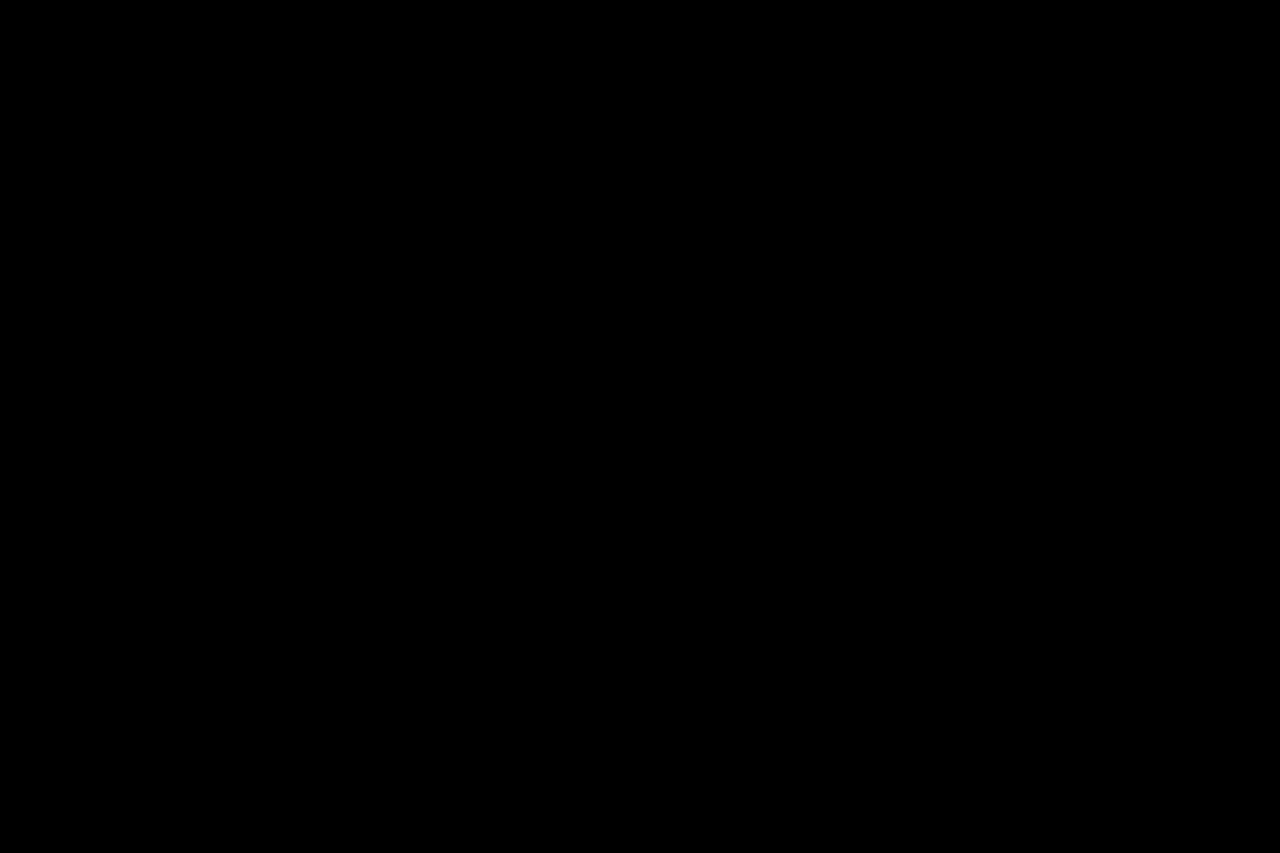
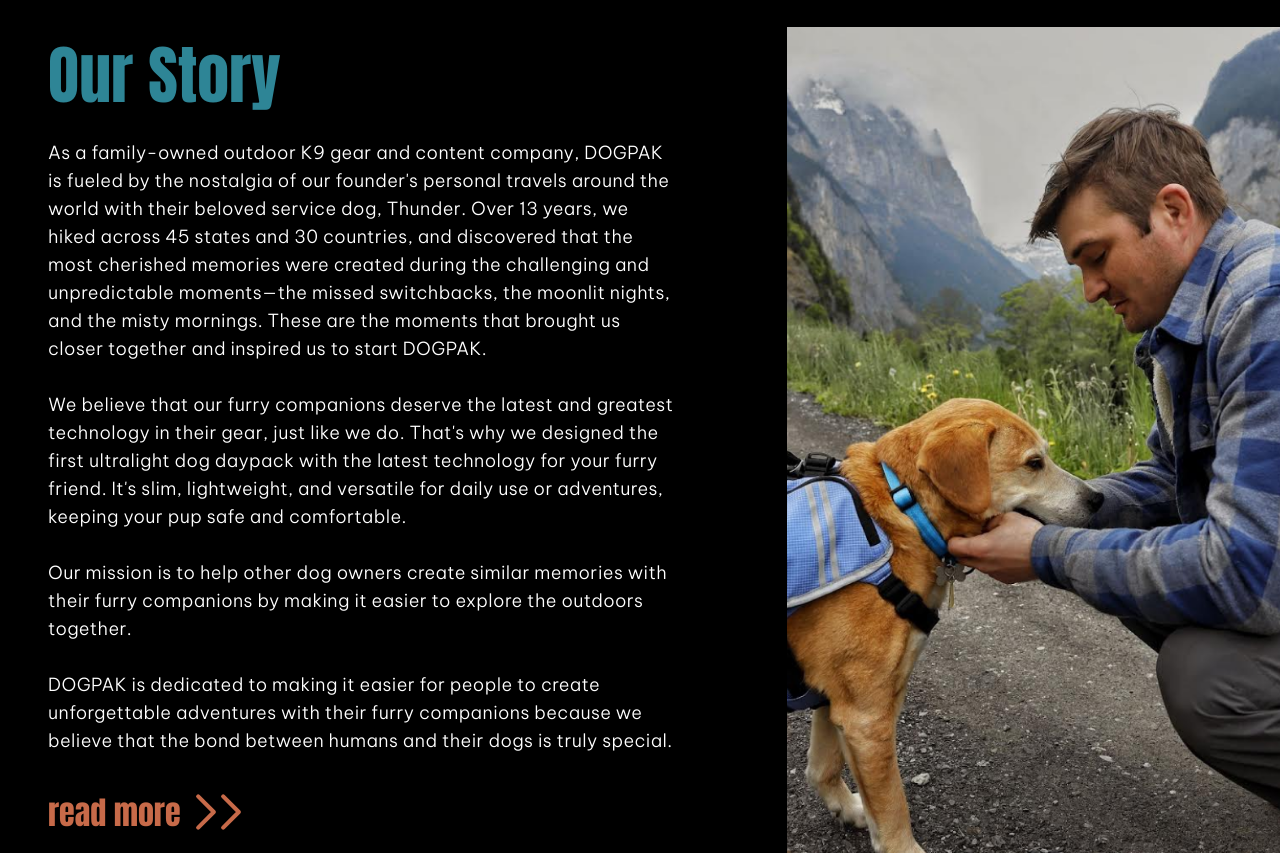
Before and after one commit to DOGPAK/dogpak-landing-page-1, a Next.js app in the folder dogpak-landing-page/: page / in a window 1280 px wide. Shown: the part 2440-3293 px from the top of the page. Before the commit the page ends 2387 px from the top, so only its background shows below. Built offline with nearby package versions, Linux system fonts and the light colour scheme.

Commit message:
created the story section.

```diff
--- /dev/null
+++ b/dogpak-landing-page/components/Story.jsx
@@ -0,0 +1,75 @@
+import React from "react";
+import styles from "../styles/Story.module.css";
+import story_image from "../static/story_image.png";
+import Image from "next/image";
+
+const Story = () => {
+    return (
+        <div className={styles.holder}>
+            <div className={styles.text}>
+                <div className={styles.textContent}>
+                    <h1>Our Story</h1>
+                    <div className={styles.textParagraphs}>
+                        <p>
+                            As a family-owned outdoor K9 gear and content company, DOGPAK is fueled by the nostalgia of our
+                            founder's personal travels around the world with their beloved service dog, Thunder. Over 13
+                            years,
+                            we hiked across 45 states and 30 countries, and discovered that the most cherished memories were
+                            created during the challenging and unpredictable moments—the missed switchbacks, the moonlit
+                            nights,
+                            and the misty mornings. These are the moments that brought us closer together and inspired us to
+                            start DOGPAK.
+                        </p>
+                        <br/>
+                        <p>
+                            We believe that our furry companions deserve the latest and greatest technology in their gear,
+                            just
+                            like we do. That's why we designed the first ultralight dog daypack with the latest technology
+                            for
+                            your furry friend. It's slim, lightweight, and versatile for daily use or adventures, keeping
+                            your
+                            pup safe and comfortable.
+                        </p>
+                        <br/>
+                        <p>
+                            Our mission is to help other dog owners create similar memories with their furry companions by
+                            making it easier to explore the outdoors together.
+                        </p>
+                        <br/>
+                        <p>
+                            DOGPAK is dedicated to making it easier for people to create unforgettable adventures with their
+                            furry companions because we believe that the bond between humans and their dogs is truly
+                            special.
+                        </p>
+                    </div>
+                </div>
+                <div className={styles.readMoreButton}>
+                    read more
+                    <svg
+                        xmlns="http://www.w3.org/2000/svg"
+                        fill="none"
+                        viewBox="0 0 24 24"
+                        strokeWidth={2}
+                        stroke="currentColor"
+                        className="w-3 h-3"
+                    >
+                        <path strokeLinecap="round" strokeLinejoin="round" d="M8.25 4.5l7.5 7.5-7.5 7.5"/>
+                    </svg>
+                    <svg
+                        xmlns="http://www.w3.org/2000/svg"
+                        fill="none"
+                        viewBox="0 0 24 24"
+                        strokeWidth={2}
+                        stroke="currentColor"
+                        className="w-3 h-3"
+                    >
+                        <path strokeLinecap="round" strokeLinejoin="round" d="M8.25 4.5l7.5 7.5-7.5 7.5"/>
+                    </svg>
+                </div>
+            </div>
+            <Image src={story_image} alt={"me and my dog"} className={styles.storyImage}/>
+        </div>
+    );
+};
+
+export default Story;
--- a/dogpak-landing-page/pages/index.jsx
+++ b/dogpak-landing-page/pages/index.jsx
@@ -3,6 +3,7 @@
 import Hero from "@/components/Hero";
 import Testimonials from "@/components/Testimonials";
 import Advantages from "@/components/Advantages";
+import Story from "@/components/Story";
 
 export default function Home() {
     return (
@@ -24,6 +25,7 @@
                 <Hero />
                 <Testimonials />
                 <Advantages />
+                <Story />
             </main>
         </>
     );
--- a/dogpak-landing-page/styles/Advantages.module.css
+++ b/dogpak-landing-page/styles/Advantages.module.css
@@ -53,7 +53,7 @@
 @media screen and (max-width: 960px) {
     .advantageRow {
         flex-direction: column;
-        padding: 0 3rem;
+        padding: 0 1rem;
     }
 
     .holder {
--- /dev/null
+++ b/dogpak-landing-page/styles/Story.module.css
@@ -0,0 +1,95 @@
+.holder {
+    padding: 5rem 0 0 3rem;
+    display: flex;
+}
+
+.text {
+    flex: 1;
+    display: flex;
+    flex-direction: column;
+    gap: 2rem;
+    justify-content: space-between;
+    padding: 0 0 1rem 0;
+}
+
+.textContent > h1 {
+    color: #2E8596;
+    margin-bottom: 1rem;
+    font-size: 64px;
+}
+
+.textParagraphs {
+    font-weight: 300;
+    width: 85%;
+    line-height: 28px;
+    font-size: 18px;
+}
+
+.readMoreButton {
+    display: flex;
+    cursor: pointer;
+    font-size: 32px;
+    color: #C76A49;
+    align-items: center;
+    font-family: "Anton", sans-serif;
+}
+
+.readMoreButton > svg {
+    width: 50px;
+}
+
+.readMoreButton > svg:last-child {
+    margin-left: -25px;
+}
+
+.storyImage {
+    object-fit: cover;
+    /*height: 75%;*/
+    height: auto;
+    width: 40%;
+}
+
+@media screen and (max-width: 1050px) {
+    .textContent > h1 {
+        font-size: 42px;
+    }
+    .textParagraphs {
+        font-size: 16px;
+        line-height: 26px;
+    }
+    .readMoreButton {
+        font-size: 28px;
+    }
+    .readMoreButton > svg {
+        width: 40px;
+    }
+}
+
+@media screen and (max-width: 960px) {
+    .holder {
+        flex-direction: column-reverse;
+        padding: 0;
+    }
+    .text {
+        padding: 3rem 1rem;
+    }
+    .storyImage {
+        object-fit: cover;
+        height: auto;
+        width: 100%;
+    }
+
+    .textContent > h1 {
+        font-size: 38px;
+    }
+    .textParagraphs {
+        font-size: 14px;
+        line-height: 22px;
+    }
+    .readMoreButton {
+        font-size: 24px;
+    }
+    .readMoreButton > svg {
+        width: 35px;
+    }
+}
```
